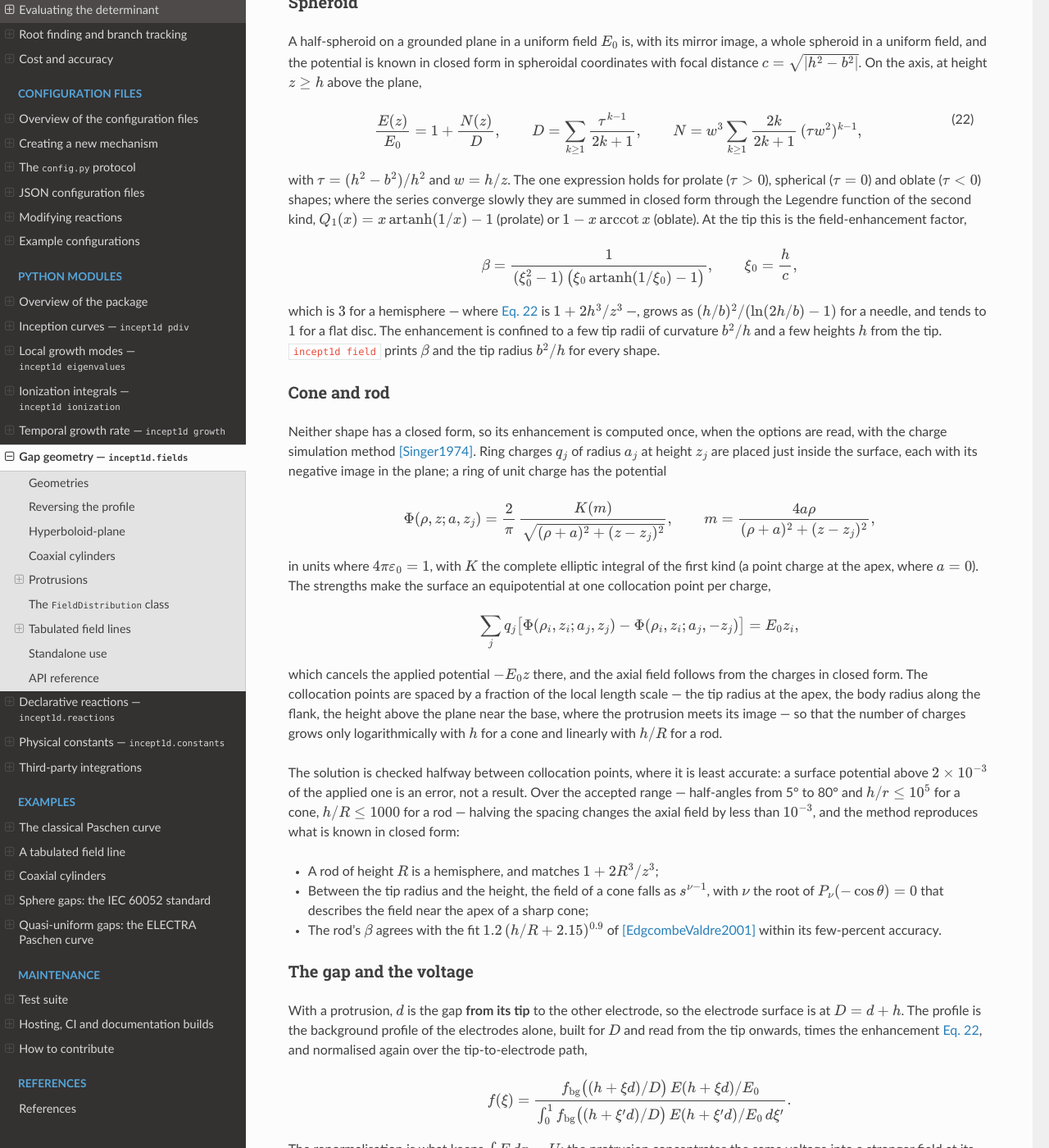
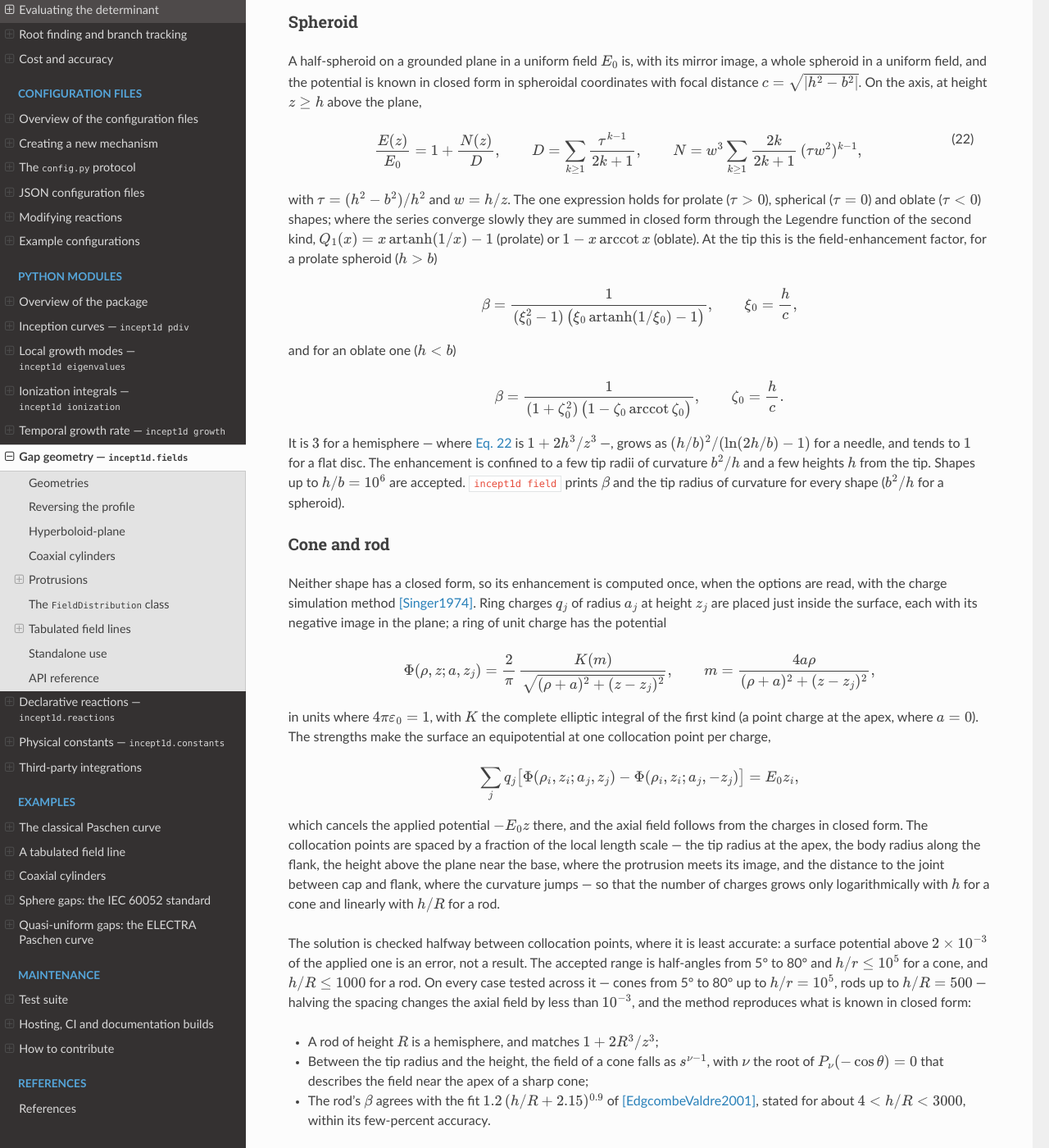
Before and after one commit to chombo-discharge/Incept1D, a Sphinx documentation site: the page built from docs/source/modules/fielddistributions.rst, in a window 1280 px wide and 1400 px high, scrolled down 3519 px. Shown: the whole window at 82% size. Built offline with Sphinx 7.4.7 and the Read the Docs theme 3.1.0, drawn with Linux system fonts in a browser that asks for light colours; some of the changed text lies outside the part shown.

Commit message:
Docs audit: accuracy, stale d = L text, docstring sections
From the documentation audit of this branch:

- fielddistributions.rst: the spheroid beta was given only in its prolate
  form; the oblate one is added.  "b^2/h for every shape" is the spheroid
  only; the gap equation no longer cites the spheroid formula for every
  shape; the charge-simulation convergence claim is limited to what was
  tested (cones 5-80 deg to h/r = 1e5, rods to h/R = 500), the joint
  refinement is described, and the rod fit's stated range is given.
- The d = L statements (gap paragraph, "How the line is used", Sweeps,
  inception.rst --d) now allow for d = L - h with a protrusion and say
  how --d != L is scaled; "first row defines xi = 0" notes
  --reverse-field.
- "incept1d field plots the initial integration grid" was not true: it
  draws N equal reference cells.  The page, the command description and
  its --N help say so.
- numerics/propagator.rst describes the floor and the N_max cap of the
  field-following start; inception.rst documents the new header lines;
  the synopses of pdiv, growth and ionization list --protrusion,
  --reverse-field and --fieldline-voltage; lambda.rst and
  ionizationintegral.rst mention U*/U_applied and the geometry header.
- Docstrings: is_uniform no longer renders its first line as a type;
  build() says which electrode xi = 0 is and that a protrusion keeps its
  size; broken references to Protrusion.enhancement, _gap_integral and
  the _SimulatedProtrusion base are fixed; NumPy Parameters/Returns
  sections for parse_field_unit, field_from_args, print_protrusion_notes,
  FieldDistribution.nodes, describe_fixed_gap, fixed_gap_warning,
  spheroid_enhancement and parse_protrusion_spec, and Attributes for
  Spheroid, Cone and Rod (the cone angle in degrees).
- CLAUDE.md lists the new fields.py helpers.

Co-Authored-By: Claude Opus 5.5 <noreply@anthropic.com>

```diff
--- a/docs/source/modules/fielddistributions.rst
+++ b/docs/source/modules/fielddistributions.rst
@@ -67,7 +67,9 @@ to scaled copies of the same geometry (sphere radius *and* gap scale
 together), while a sweep at fixed :math:`d` varies only the pressure.  For a
 tabulated field line the arc length fixes :math:`d = L`, and for coaxial
 cylinders the radii fix :math:`d = b - a`, so only fixed-:math:`d` sweeps are
-meaningful there.
+meaningful there.  With a protrusion the gap is measured from its tip, and
+these become :math:`d = L - h` and :math:`d = b - a - h` (see
+`The gap and the voltage`_).
 
 Reversing the profile
 ---------------------
@@ -243,19 +245,27 @@ oblate (:math:`\tau < 0`) shapes; where the series converge slowly they are
 summed in closed form through the Legendre function of the second kind,
 :math:`Q_1(x) = x \operatorname{artanh}(1/x) - 1` (prolate) or
 :math:`1 - x \operatorname{arccot} x` (oblate).  At the tip this is the
-field-enhancement factor,
+field-enhancement factor, for a prolate spheroid (:math:`h > b`)
 
 .. math::
 
    \beta = \frac{1}{(\xi_0^2 - 1)\,\big(\xi_0 \operatorname{artanh}(1/\xi_0) - 1\big)},
    \qquad \xi_0 = \frac{h}{c},
 
-which is :math:`3` for a hemisphere — where :eq:`eq_spheroid_axial` is
+and for an oblate one (:math:`h < b`)
+
+.. math::
+
+   \beta = \frac{1}{(1 + \zeta_0^2)\,\big(1 - \zeta_0 \operatorname{arccot} \zeta_0\big)},
+   \qquad \zeta_0 = \frac{h}{c}.
+
+It is :math:`3` for a hemisphere — where :eq:`eq_spheroid_axial` is
 :math:`1 + 2h^3/z^3` —, grows as :math:`(h/b)^2 / (\ln(2h/b) - 1)` for a
 needle, and tends to :math:`1` for a flat disc.  The enhancement is
 confined to a few tip radii of curvature :math:`b^2/h` and a few heights
-:math:`h` from the tip.  ``incept1d field`` prints :math:`\beta` and
-the tip radius :math:`b^2/h` for every shape.
+:math:`h` from the tip.  Shapes up to :math:`h/b = 10^6` are accepted.
+``incept1d field`` prints :math:`\beta` and the tip radius of curvature
+for every shape (:math:`b^2/h` for a spheroid).
 
 Cone and rod
 ............
@@ -286,17 +296,20 @@ which cancels the applied potential :math:`-E_0 z` there, and the axial
 field follows from the charges in closed form.  The collocation points are
 spaced by a fraction of the local length scale — the tip radius at the
 apex, the body radius along the flank, the height above the plane near
-the base, where the protrusion meets its image — so that the number of
+the base, where the protrusion meets its image, and the distance to the
+joint between cap and flank, where the curvature jumps — so that the number of
 charges grows only logarithmically with :math:`h` for a cone and linearly
 with :math:`h/R` for a rod.
 
 The solution is checked halfway between collocation points, where it is
 least accurate: a surface potential above :math:`2\times10^{-3}` of the
-applied one is an error, not a result.  Over the accepted range —
-half-angles from 5° to 80° and :math:`h/r \le 10^5` for a cone,
-:math:`h/R \le 1000` for a rod — halving the spacing changes the axial
-field by less than :math:`10^{-3}`, and the method reproduces what is known
-in closed form:
+applied one is an error, not a result.  The accepted range is half-angles
+from 5° to 80° and :math:`h/r \le 10^5` for a cone, and
+:math:`h/R \le 1000` for a rod.  On every case tested across it —
+cones from 5° to 80° up to :math:`h/r = 10^5`, rods up to
+:math:`h/R = 500` — halving the spacing changes the axial field by less
+than :math:`10^{-3}`, and the method reproduces what is known in closed
+form:
 
 * A rod of height :math:`R` is a hemisphere, and matches
   :math:`1 + 2R^3/z^3`;
@@ -305,8 +318,8 @@ in closed form:
   :math:`P_\nu(-\cos\theta) = 0` that describes the field near the
   apex of a sharp cone;
 * The rod's :math:`\beta` agrees with the fit
-  :math:`1.2\,(h/R + 2.15)^{0.9}` of [EdgcombeValdre2001]_ within its
-  few-percent accuracy.
+  :math:`1.2\,(h/R + 2.15)^{0.9}` of [EdgcombeValdre2001]_, stated for
+  about :math:`4 < h/R < 3000`, within its few-percent accuracy.
 
 The gap and the voltage
 .......................
@@ -314,9 +327,10 @@ The gap and the voltage
 With a protrusion, :math:`d` is the gap **from its tip** to the other
 electrode, so the electrode surface is at :math:`D = d + h`.  The profile
 is the background profile of the electrodes alone, built for :math:`D` and
-read from the tip onwards, times the enhancement
-:eq:`eq_spheroid_axial`, and normalised again over the tip-to-electrode
-path,
+read from the tip onwards, times the protrusion's on-axis enhancement
+:math:`E/E_0` (:eq:`eq_spheroid_axial` for a spheroid, the charge
+simulation for a cone or a rod), and normalised again over the
+tip-to-electrode path,
 
 .. math::
 
@@ -468,7 +484,8 @@ How the line is used
 the profile by normalised arc length :math:`\xi = s/L` and normalises it
 so that :math:`\int_0^1 f\,d\xi = 1`.  Consequently
 
-* The gap length is the arc length, :math:`d = L`;
+* The gap length is the arc length, :math:`d = L`, or :math:`L - h` from
+  the tip of a protrusion;
 * The reference field is the mean field along the line, :math:`E_\mathrm{ref}
   = U/L` with :math:`U = \int|E|\,ds` the voltage drop along the line;
 * Every voltage reported by the commands is this line integral.
@@ -498,7 +516,7 @@ geometry intact.
 ``--p`` is therefore **refused** for a field line: fixing the pressure
 makes the gap the swept variable, so every point of the sweep would be a
 differently sized copy of the imported arrangement.  For a single point at
-one pressure, ask for it directly — :math:`pd = p\,L` with ``--pd-num 1``,
+one pressure, ask for it directly — :math:`pd = p\,d` with ``--pd-num 1``,
 which the error message spells out.
 
 Since :math:`d` is pinned, :math:`pd` is the pressure times a constant and
@@ -512,9 +530,11 @@ changes.  The sweep is still *requested* in :math:`pd` through
 The gap length can still be set explicitly with ``--d``.  That is allowed,
 because :math:`f(\xi)` is invariant under a geometric rescaling, so
 :math:`d \ne L` solves the *same* arrangement scaled by :math:`d/L` — every
-electrode dimension, not only the gap.  It rescales the geometry once and
-on purpose rather than across a sweep, so it is reported on stderr rather
-than refused.
+electrode dimension, not only the gap.  With a protrusion, the electrodes
+are scaled by :math:`(d + h)/L` and the protrusion keeps its given size.
+It rescales the geometry once and on purpose rather than across a sweep,
+so it is reported on stderr rather than refused, by ``incept1d pdiv`` and
+``incept1d ionization`` alike.
 
 Resolution
 ~~~~~~~~~~
@@ -522,8 +542,9 @@ Resolution
 The profile is linearly interpolated between tabulated points.  The
 integration grid follows the table: it is refined wherever the tabulated
 field changes by more than 20 % across a segment, including at a narrow
-peak between the electrodes, so a feature the table resolves is resolved
-by the solve too, and a protrusion added with ``--protrusion`` is refined
+peak between the electrodes, up to the ``--dx`` budget and largest
+changes first, so a feature the table resolves is resolved by the solve
+too, and a protrusion added with ``--protrusion`` is refined
 in the same way.  What the grid cannot do is add detail the table lacks:
 export enough points to resolve the field near the high-field electrode
 and at any local peak.  Check the imported profile visually first:
@@ -548,9 +569,12 @@ Limitations
 Standalone use
 --------------
 
-The module doubles as a diagnostic: it plots the normalised profile and the
-initial integration grid for a geometry, which is a quick way to check a
-field-line file before using it in a solve.
+The module doubles as a diagnostic: ``incept1d field`` plots the
+normalised profile of a geometry, sampled densely enough to show a thin
+high-field layer, over a reference grid of ``--N`` equal cells, which is a
+quick way to check a field-line file before using it in a solve.  The
+solver's own grid follows the field (see :ref:`Chap:Numerics:Propagator`)
+and is not the one drawn.
 
 .. code-block:: bash
 
```
Also changed, not shown: other parts of docs/source/modules/fielddistributions.rst (+8 -4 lines), CLAUDE.md (+1 -1 lines), docs/source/modules/inception.rst (+10 -3 lines), docs/source/modules/ionizationintegral.rst (+5 -2 lines), docs/source/modules/lambda.rst (+7 -3 lines), docs/source/numerics/propagator.rst (+7 -2 lines), 5 other files.
